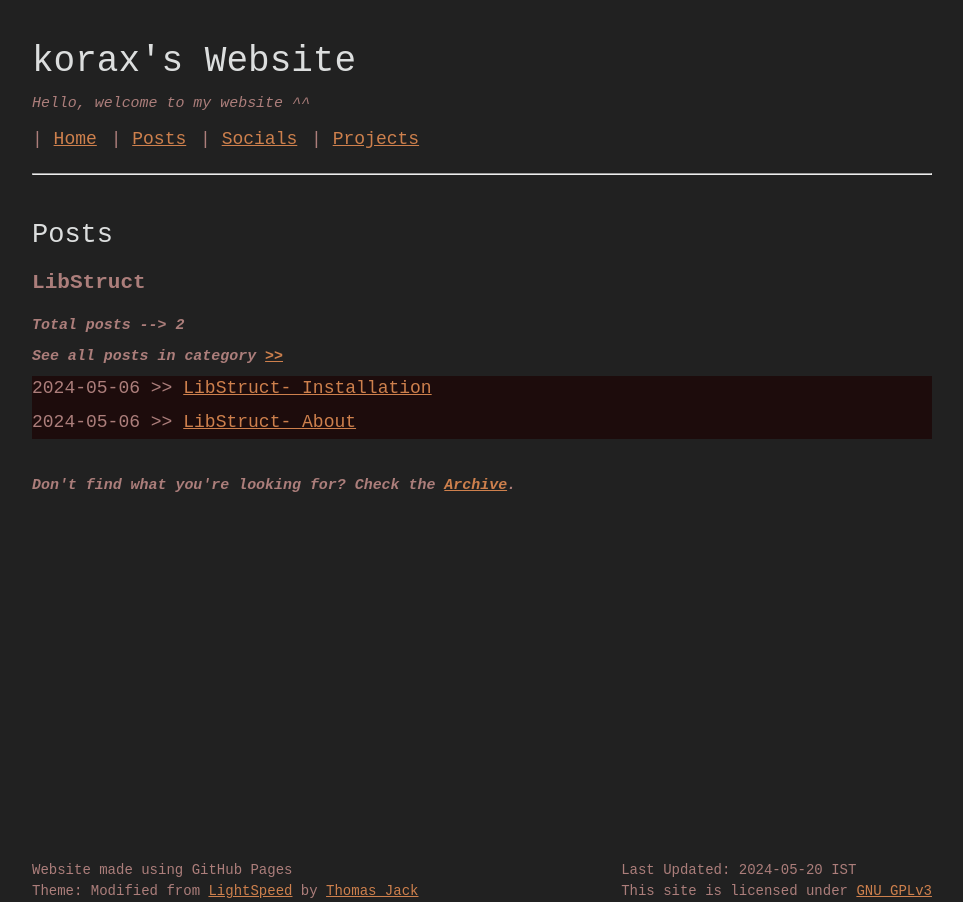
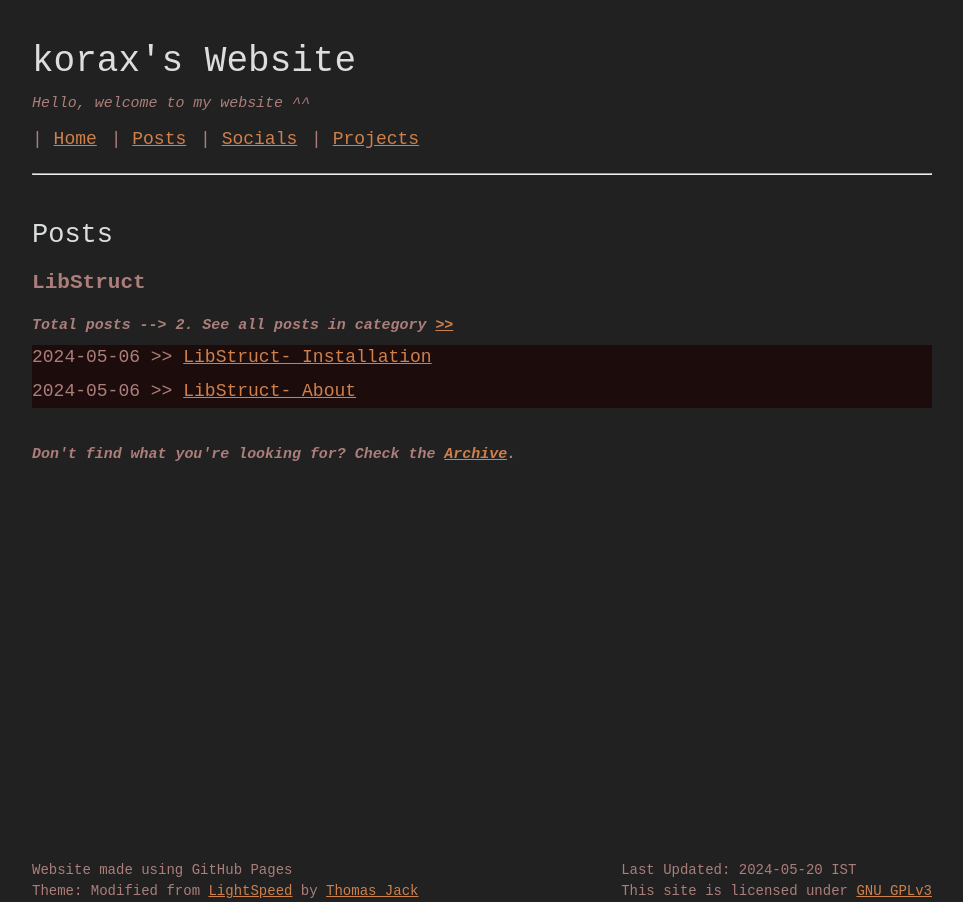
Before and after one commit to koraxial/koraxial.github.io, a Jekyll site: the page built from posts/index.html, in a window 1280 px wide. Shown: the whole page, without its empty margins (158-1121 px from the left). Built offline with Jekyll 4.4.1, drawn with Linux system fonts in a browser that asks for light colours.

Commit message:
Update index.html

```diff
--- a/posts/index.html
+++ b/posts/index.html
@@ -6,8 +6,7 @@ title: Posts
 <h2>Posts</h2>
 {% for category in site.categories %}
 <h3 class="category-header"><b>{{category | first}}</b></h3>
-<h5><i>Total posts --> {{category[1] | size}}</i> <a href="/{{category | first}}/"></a></h5>
-</br>
+<h5><i>Total posts --> {{category[1] | size}}.</i> <a href="/{{category | first}}/"></a></h5>
 <h5><i>See all posts in category</i> <a href="/{{category | first}}/">&gt;&gt;</a></h5>
 <div class="postbox">
     {% for post in category[1] limit:2 %}
```
